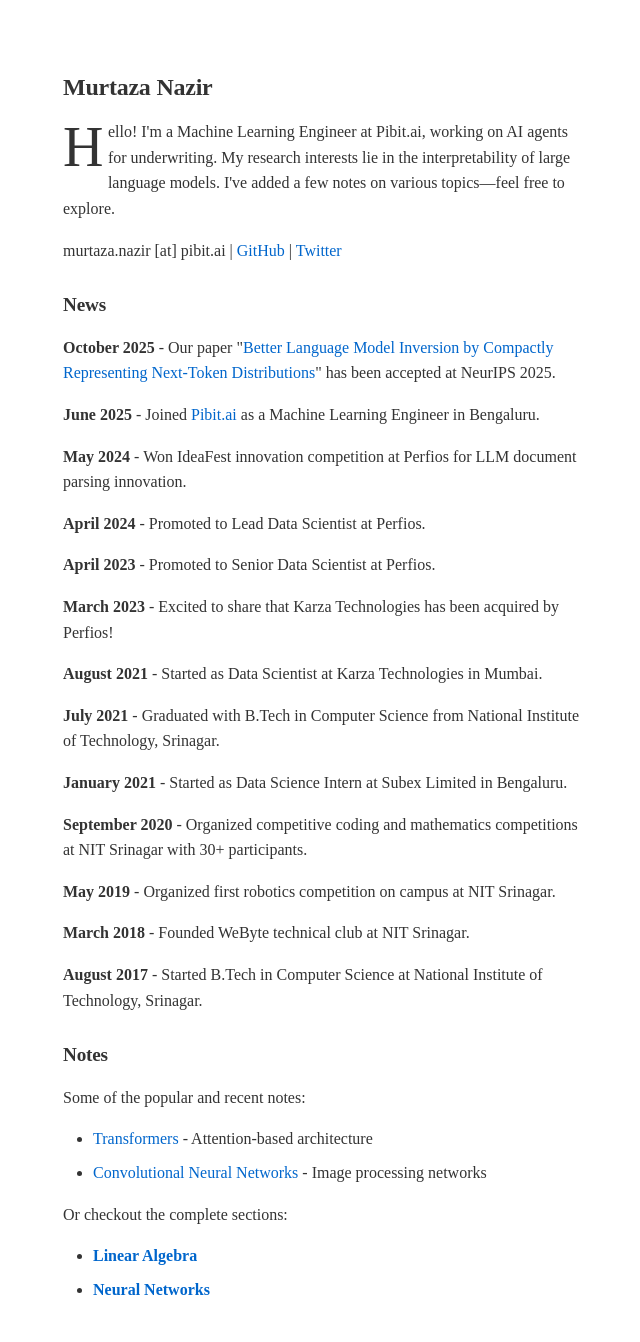
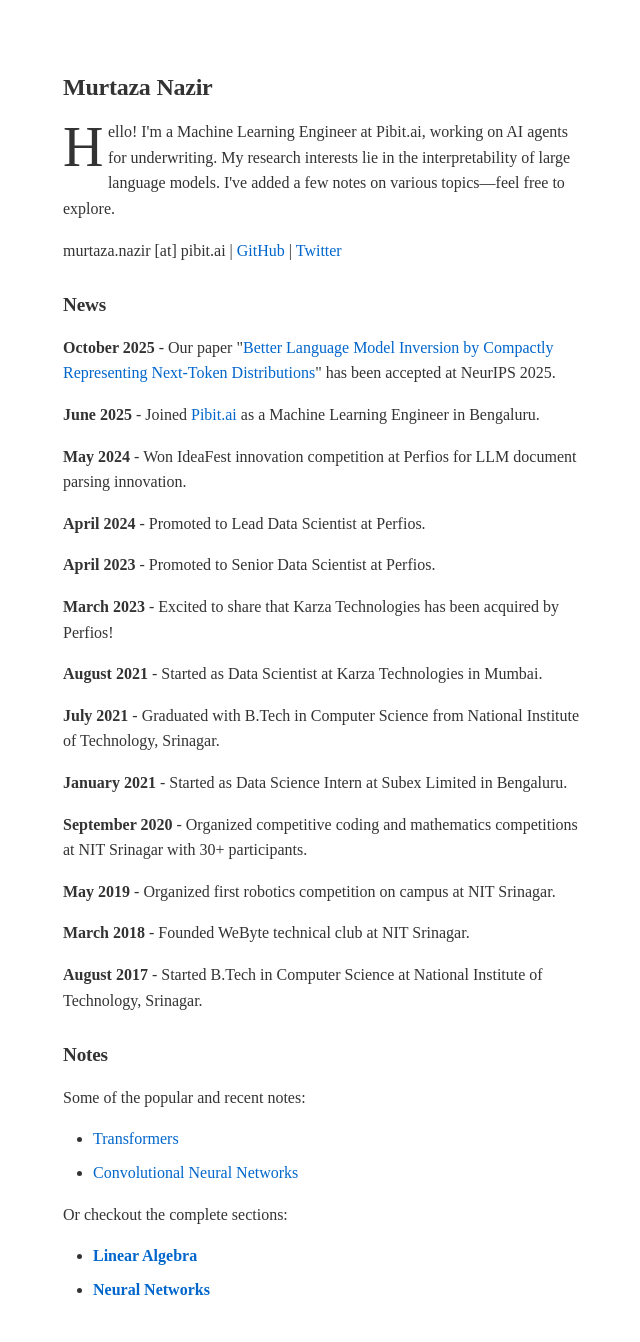
Before and after one commit to themurtazanazir/themurtazanazir.github.io, an MkDocs documentation site: the page built from docs/index.md, in a window 1280 px wide. Shown: the whole page, without its empty margins (197-837 px from the left). Built offline with MkDocs 1.6.1 and Material for MkDocs 9.7.7, drawn with Linux system fonts in a browser that asks for light colours.

Commit message:
Remove descriptions from highlighted notes

```diff
--- a/docs/index.md
+++ b/docs/index.md
@@ -36,8 +36,8 @@ murtaza.nazir [at] pibit.ai | [GitHub](https://github.com/themurtazanazir/) | [T
 
 Some of the popular and recent notes:
 
-- [Transformers](neural_networks/transformer/transformer.md) - Attention-based architecture
-- [Convolutional Neural Networks](neural_networks/convolutional_neural_networks/introduction.md) - Image processing networks
+- [Transformers](neural_networks/transformer/transformer.md)
+- [Convolutional Neural Networks](neural_networks/convolutional_neural_networks/introduction.md)
 
 Or checkout the complete sections:
 
```
